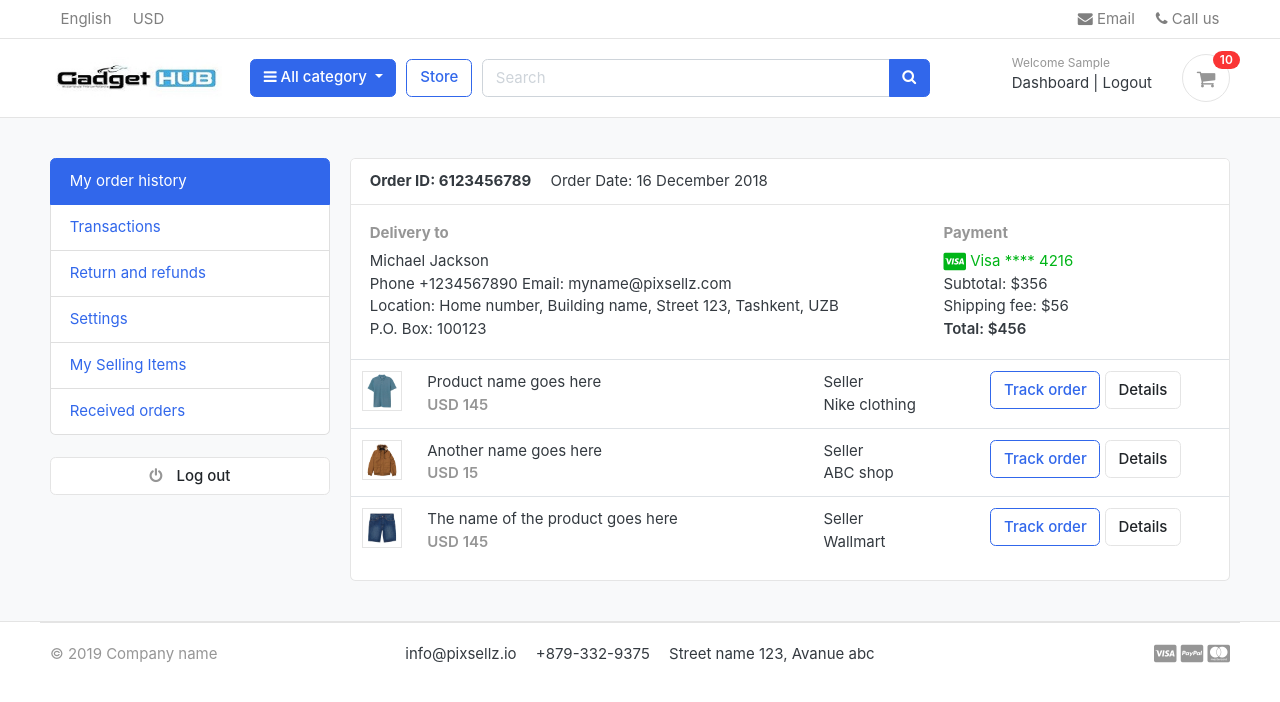
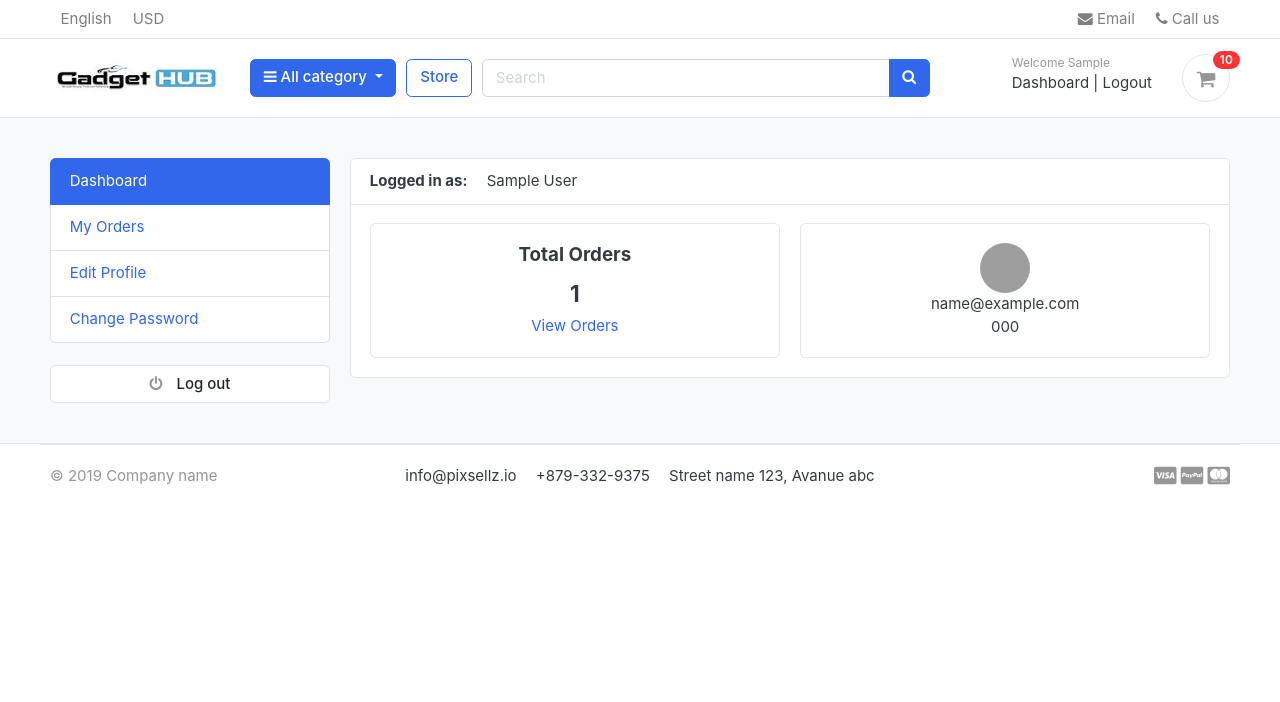
Before and after one commit to sabbirhossain540/Gadget-hub, a Django app: page /accounts/ in a window 1280 px wide. Shown: the top 702 px of the page. Run offline with Django 3.2, Linux system fonts and the light colour scheme; a user stored in the database is signed in; tables that the repository leaves empty hold one stand-in row (values such as "Sample post"); some libraries are stand-ins or nearby versions; some web fonts are replaced; grey boxes are pictures that could not be loaded.

Commit message:
user order

```diff
--- a/accounts/urls.py
+++ b/accounts/urls.py
@@ -13,4 +13,6 @@ urlpatterns = [
     path('resetPasswordValidate/<uidb64>/<token>/', views.resetPasswordValidate, name='resetPasswordValidate'),
     path('resetPassword', views.resetPassword, name='resetPassword'),
 
+    path('my_orders/', views.my_orders, name='my_orders'),
+
 ]
--- a/accounts/views.py
+++ b/accounts/views.py
@@ -1,4 +1,4 @@
-import django
+
 from django.http.response import HttpResponse
 from django.shortcuts import redirect, render
 
@@ -8,6 +8,7 @@ from django.contrib import messages, auth
 from django.contrib.auth.decorators import login_required
 from carts.models import Cart, CartItem
 from carts.views import _cart_id
+from orders.models import Order
 
 #EMAIL VARIFICATION
 from django.contrib.sites.shortcuts import get_current_site
@@ -155,7 +156,12 @@ def activate(request, uidb64, token):
 
 @login_required(login_url= 'login')
 def dashboard(request):
-    return render(request, 'accounts/dashboard.html')
+    orders = Order.objects.order_by('-created_at').filter(user_id=request.user.id, is_ordered=True)
+    orders_count = orders.count()
+    context = {
+        'orders_count': orders_count,
+    }
+    return render(request, 'accounts/dashboard.html', context)
 
 def forgotPassword(request):
     if request.method == 'POST':
@@ -218,3 +224,11 @@ def resetPassword(request):
             return redirect('resetPassword')
     else:
         return render(request, 'accounts/resetPassword.html')
+
+def my_orders(request):
+    #return HttpResponse(request.user.id)
+    order_item = Order.objects.filter(user=request.user.id, is_ordered=True).order_by('-created_at')
+    context ={
+        'order_items': order_item
+    }
+    return render(request, 'accounts/my_orders.html', context)
--- /dev/null
+++ b/templates/__partial/dashboard_sidebar.html
@@ -0,0 +1,25 @@
+<aside class="col-md-3">
+    <!--   SIDEBAR   -->
+    <ul class="list-group">
+        <a class="list-group-item {% if '/accounts/' == request.path %} active {% endif %}" href="{% url 'dashboard' %}"> Dashboard </a>
+        <a class="list-group-item {% if '/my_orders/' in request.path %} active {% endif %}" href="{% url 'my_orders' %}"> My Orders </a>
+        <a class="list-group-item" href="#"> Edit Profile </a>
+        <a class="list-group-item" href="#">Change Password </a>
+    </ul>
+    <br>
+    <a class="btn btn-light btn-block" href="{% url 'logout' %}"> <i class="fa fa-power-off"></i> <span class="text">Log out</span> </a>
+    <!--   SIDEBAR .//END   -->
+</aside>
+
+<!--
+<li class="nav-item">
+    <a
+        {% if '/' == request.path %}
+            class="nav-link active"
+        {% else %}
+            class="nav-link"
+        {% endif %}
+     href="{% url 'home' %}" >
+        Home
+    </a>
+</li> -->
--- a/templates/accounts/dashboard.html
+++ b/templates/accounts/dashboard.html
@@ -7,86 +7,37 @@
     {% include '__partial/alert.html' %}
     <div class="container">
         <div class="row">
-        <aside class="col-md-3">
-            <!--   SIDEBAR   -->
-            <ul class="list-group">
-                <a class="list-group-item active" href="#"> My order history </a>
-                <a class="list-group-item" href="#"> Transactions </a>
-                <a class="list-group-item" href="#"> Return and refunds </a>
-                <a class="list-group-item" href="#">Settings </a>
-                <a class="list-group-item" href="#"> My Selling Items </a>
-                <a class="list-group-item" href="#"> Received orders </a>
-            </ul>
-            <br>
-            <a class="btn btn-light btn-block" href="{% url 'logout' %}"> <i class="fa fa-power-off"></i> <span class="text">Log out</span> </a>
-            <!--   SIDEBAR .//END   -->
-        </aside>
+        {% include '__partial/dashboard_sidebar.html' %}
         <main class="col-md-9">
             <article class="card">
             <header class="card-header">
-                <strong class="d-inline-block mr-3">Order ID: 6123456789</strong>
-                <span>Order Date: 16 December 2018</span>
+                <strong class="d-inline-block mr-3">Logged in as:</strong>
+                <span>{{ user.full_name }}</span>
             </header>
             <div class="card-body">
                 <div class="row">
-                    <div class="col-md-8">
-                        <h6 class="text-muted">Delivery to</h6>
-                        <p>Michael Jackson <br>
-                        Phone +1234567890 Email: myname@pixsellz.com <br>
-                        Location: Home number, Building name, Street 123,  Tashkent, UZB <br>
-                        P.O. Box: 100123
-                         </p>
+                    <div class="col-md-6">
+                        <div class="card" style="text-align: center;">
+                            <div class="card-body">
+                                <h5 class="card-title">Total Orders</h5>
+                                <h4>{{ orders_count }}</h4>
+                                <a href="#">View Orders</a>
+                            </div>
+                        </div>
                     </div>
-                    <div class="col-md-4">
-                        <h6 class="text-muted">Payment</h6>
-                        <span class="text-success">
-                            <i class="fab fa-lg fa-cc-visa"></i>
-                            Visa  **** 4216
-                        </span>
-                        <p>Subtotal: $356 <br>
-                         Shipping fee:  $56 <br>
-                         <span class="b">Total:  $456 </span>
-                        </p>
+
+                    <div class="col-md-6">
+                        <div class="card" style="text-align: center;">
+                            <div class="card-body">
+                                <img src="https://www.w3schools.com/w3images/avatar2.png" alt="Avatar" class="avatar" width="50" height="50" style="border-radius: 50%;">
+                                <p class="mb-0">{{ user.email }}</p>
+                                <p>{{ user.phone_number }}</p>
+                            </div>
+                        </div>
                     </div>
                 </div> <!-- row.// -->
             </div> <!-- card-body .// -->
-            <div class="table-responsive">
-            <table class="table table-hover">
-                <tr>
-                    <td width="65">
-                        <img src="../images/items/1.jpg" class="img-xs border">
-                    </td>
-                    <td>
-                        <p class="title mb-0">Product name goes here </p>
-                        <var class="price text-muted">USD 145</var>
-                    </td>
-                    <td> Seller <br> Nike clothing </td>
-                    <td width="250"> <a href="#" class="btn btn-outline-primary">Track order</a> <a href="#" class="btn btn-light"> Details </a> </td>
-                </tr>
-                <tr>
-                    <td>
-                        <img src="../images/items/2.jpg" class="img-xs border">
-                    </td>
-                    <td>
-                        <p class="title mb-0">Another name goes here </p>
-                        <var class="price text-muted">USD 15</var>
-                    </td>
-                    <td> Seller <br> ABC shop </td>
-                    <td> <a href="#" class="btn btn-outline-primary">Track order</a> <a href="#" class="btn btn-light"> Details </a> </td>
-                </tr>
-                <tr>
-                    <td>
-                        <img src="../images/items/3.jpg" class="img-xs border">
-                    </td>
-                    <td>
-                        <p class="title mb-0">The name of the product  goes here </p>
-                        <var class="price text-muted">USD 145</var>
-                    </td>
-                    <td> Seller <br> Wallmart </td>
-                    <td> <a href="#" class="btn btn-outline-primary">Track order</a> <a href="#" class="btn btn-light"> Details </a> </td>
-                </tr>
-            </table>
-            </div> <!-- table-responsive .end// -->
+
             </article> <!-- order-group.// -->
         </main>
     </div> <!-- row.// -->
```
Also changed, not shown: templates/accounts/my_orders.html (added, +53 -0 lines).
